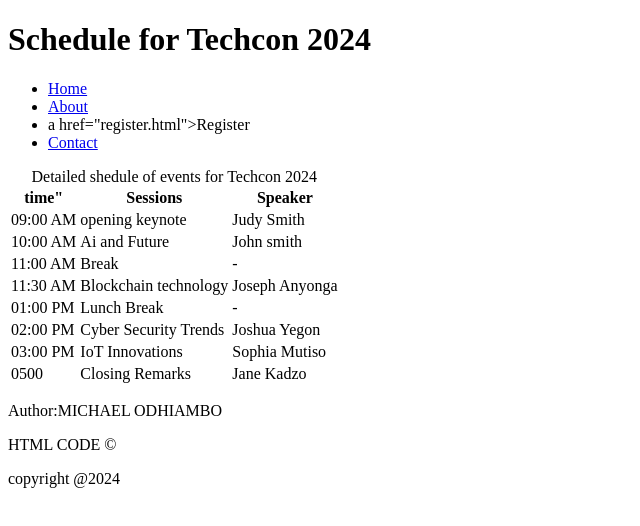
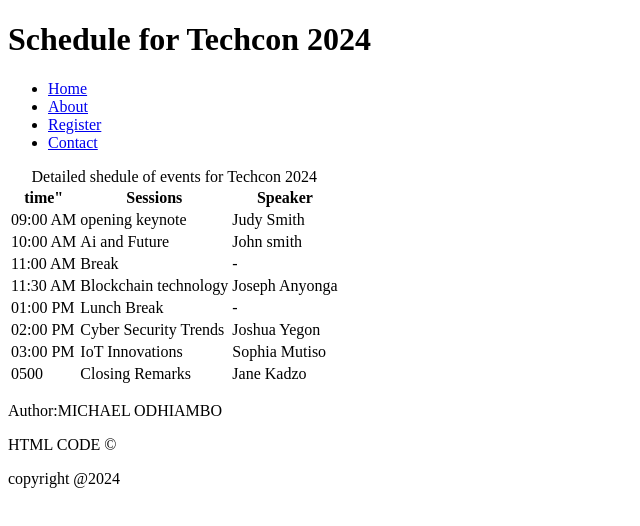
Before and after one commit to MICHAELODHIAMBO680/TechCon_HTML, a plain HTML site: page techcon_website/schedule.html in a window 1280 px wide. Shown: the whole page, without its empty margins (0-640 px from the left). Drawn offline with Linux system fonts and the light colour scheme.

Commit message:
Update schedule.html

```diff
--- a/techcon_website/schedule.html
+++ b/techcon_website/schedule.html
@@ -12,7 +12,7 @@
                 <ul>
                     <li><a href="index.htlm">Home</a</li>
             <li><a href="about.html">About</a></li>
-            <li>a href="register.html">Register</a></li>
+            <li><a href="register.html">Register</a></li>
             <li><a href="contact.html">Contact</a></li>
             </ul>
         </nav>
```
